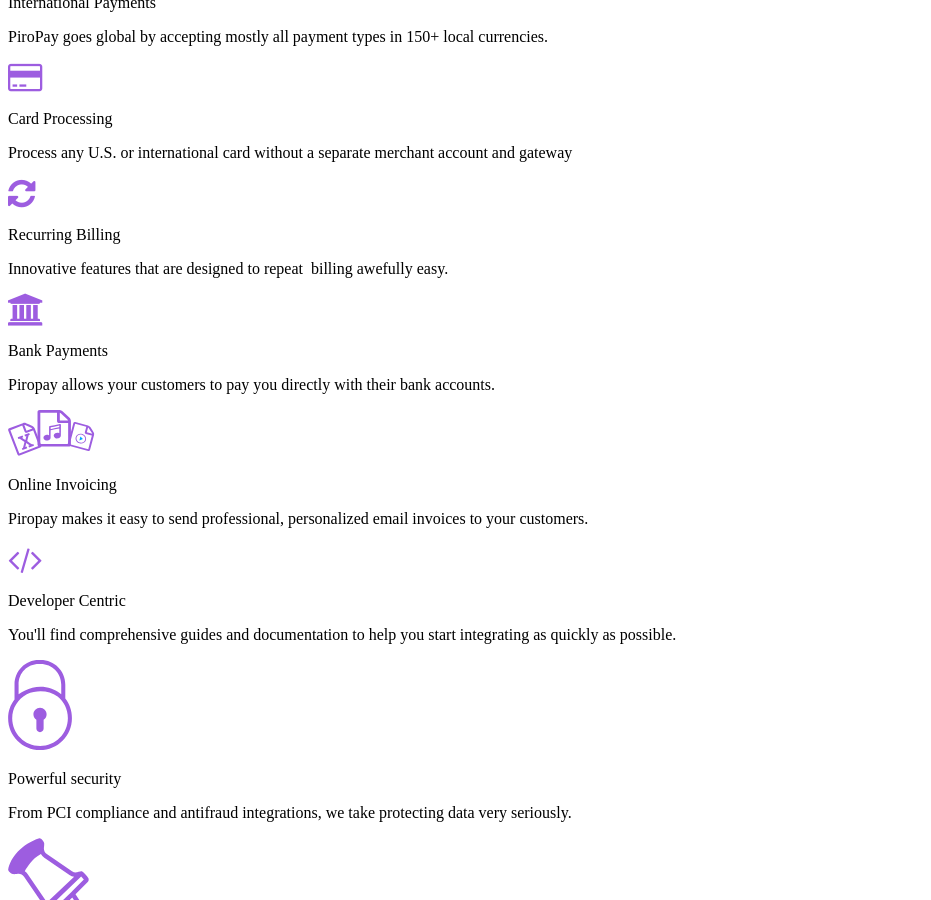
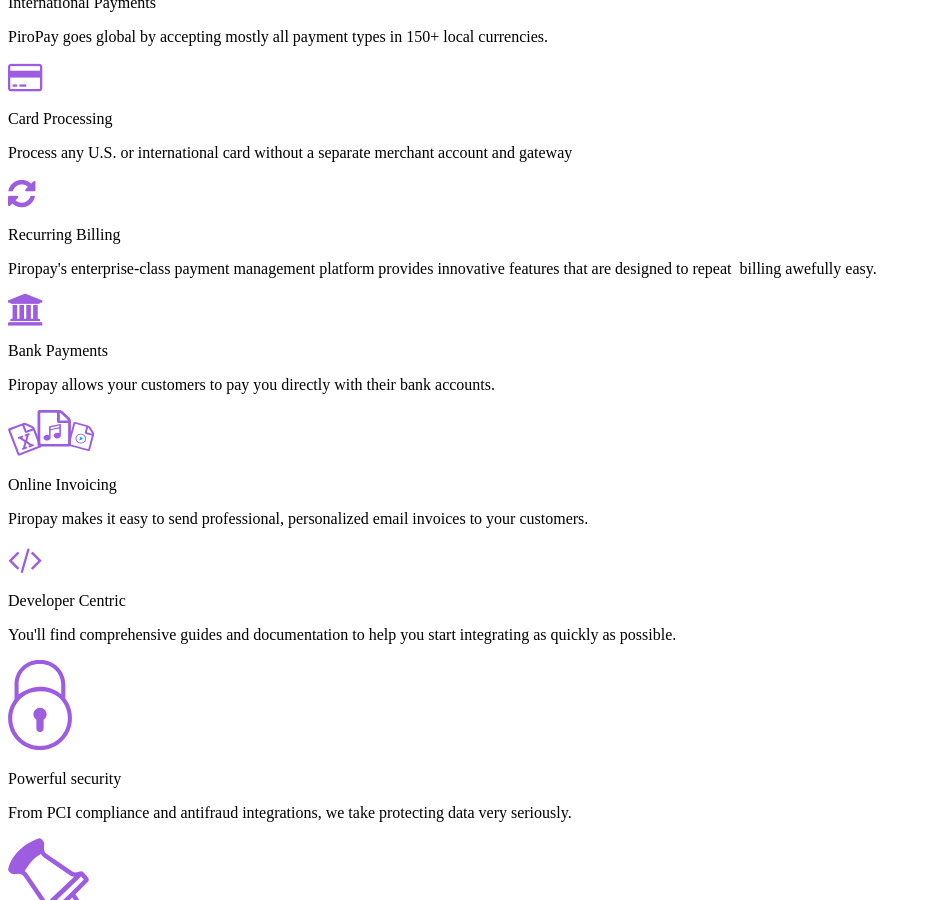
Before and after one commit to Banqee/piropay.github.io, a Jekyll site: the page built from _posts/2016-02-06-cabin.markdown, in a window 1280 px wide and 900 px high, scrolled down 2474 px. Shown: the whole window, without its empty margins (0-931 px from the left). Built offline with Jekyll 4.4.1, drawn with Linux system fonts in a browser that asks for light colours; nearby versions of some CDN libraries; comment, search, counter and statistics services are not loaded.

Commit message:
Update features.html

```diff
--- a/_includes/features.html
+++ b/_includes/features.html
@@ -28,7 +28,7 @@
 		<span style="color:#9D5DE0"><i class="fa fa-refresh fa-2x" aria-hidden="true"></i> </span>
 	                    </p>
 				<p class="fbox-header tc"> Recurring Billing </p>
-				<p class="fbox-text tc"> Innovative features that are designed to repeat &nbsp;billing&nbsp;awefully easy. </p>
+				<p class="fbox-text tc"> Piropay's enterprise-class payment management platform provides innovative features that are designed to repeat &nbsp;billing&nbsp;awefully easy. </p>
 			</div>
 
 		<div class="fbox col-xs-12 col-sm-12 col-md-4 col-lg-4">
```
